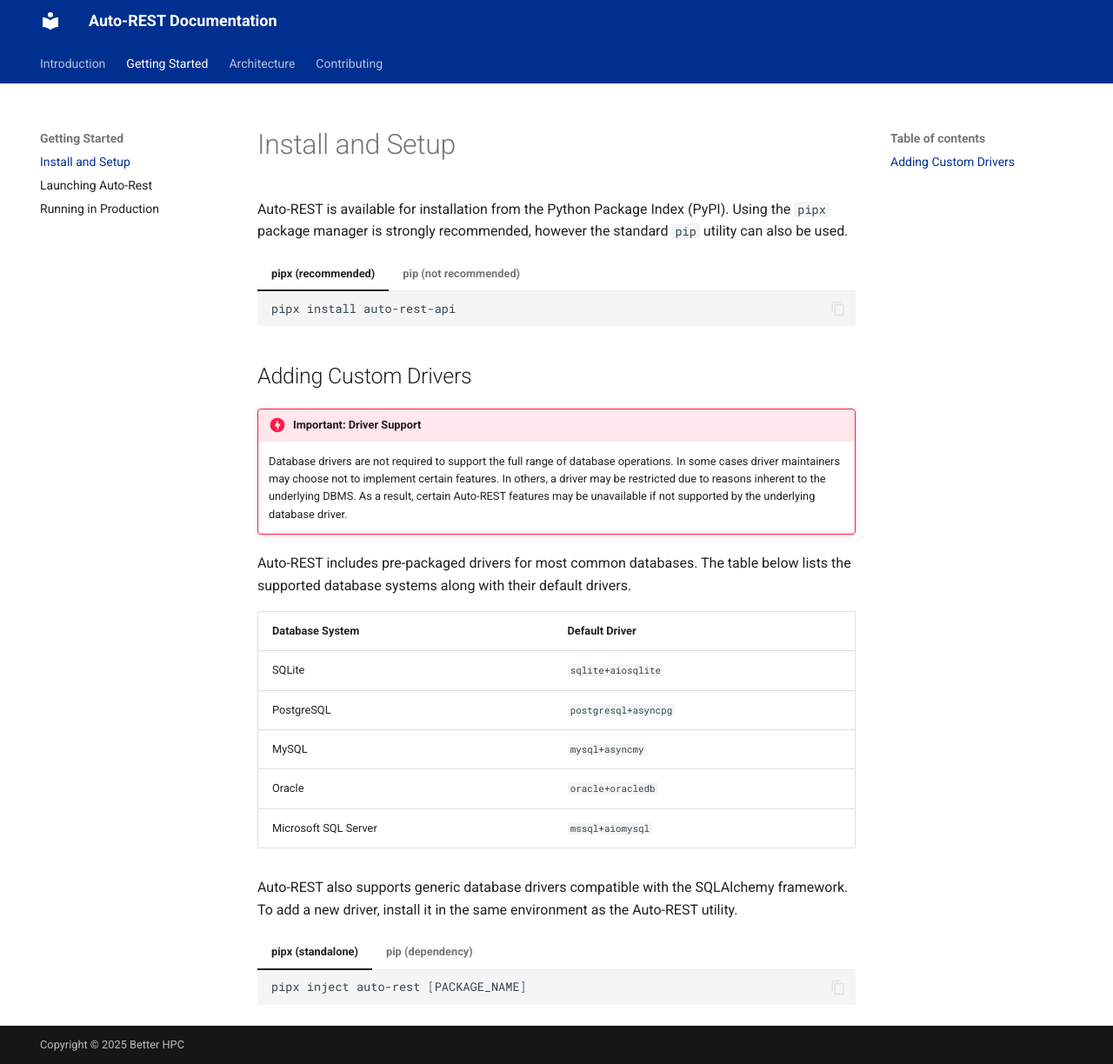
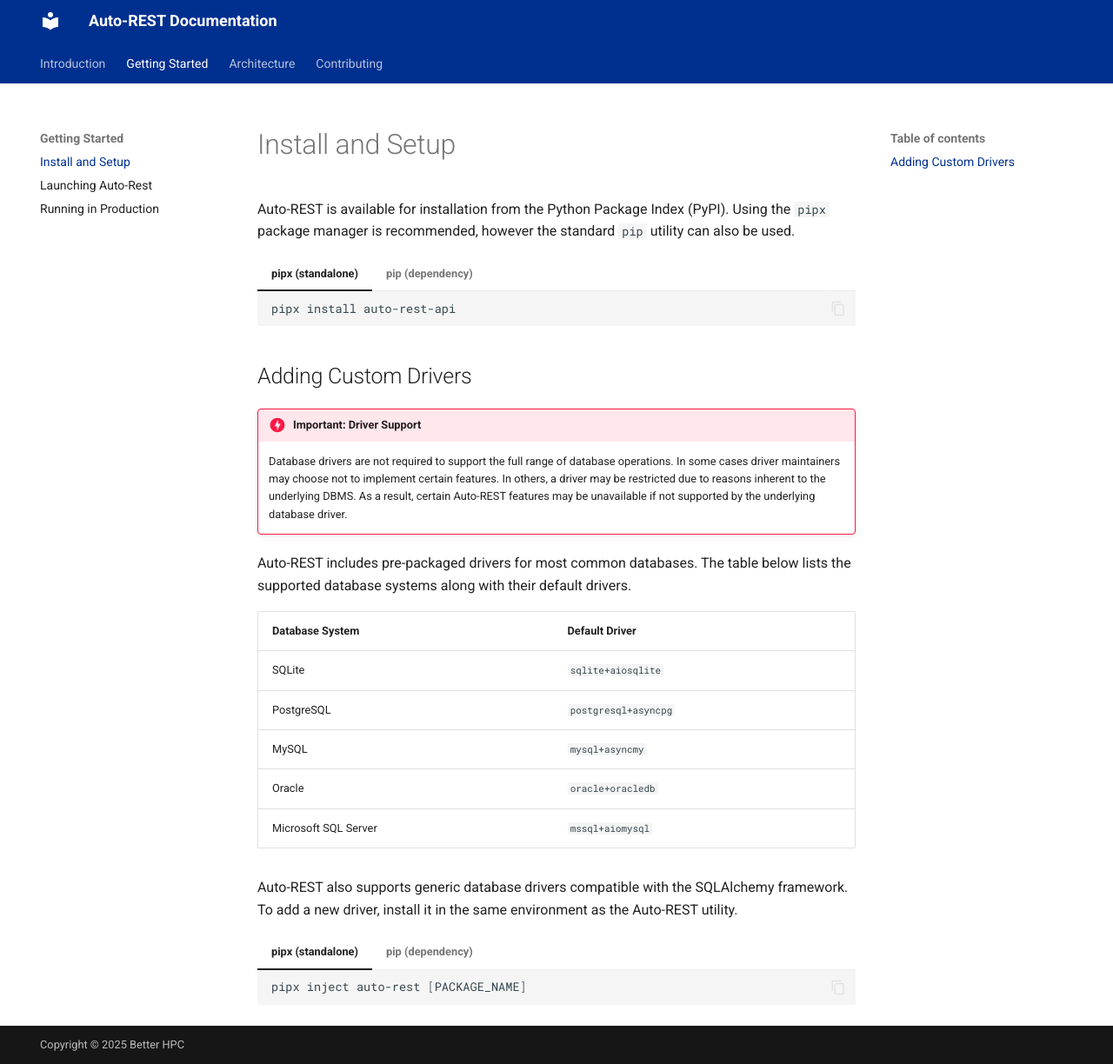
Before and after one commit to Better-HPC/auto-rest, an MkDocs documentation site: the page built from docs/getting_started/install.md, in a window 1280 px wide and 1224 px high. Shown: the whole window at 87% size. Built offline with MkDocs 1.6.1 and Material for MkDocs 9.7.7, drawn with Linux system fonts in a browser that asks for light colours.

Commit message:
Fixes typo in documentation (#106)

````diff
--- a/docs/getting_started/install.md
+++ b/docs/getting_started/install.md
@@ -1,15 +1,15 @@
 # Install and Setup
 
 Auto-REST is available for installation from the Python Package Index (PyPI).
-Using the `pipx` package manager is strongly recommended, however the standard `pip` utility can also be used.
+Using the `pipx` package manager is recommended, however the standard `pip` utility can also be used.
 
-=== "pipx (recommended)"
+=== "pipx (standalone)"
 
     ```shell
     pipx install auto-rest-api
     ```
 
-=== "pip (not recommended)"
+=== "pip (dependency)"
 
     ```shell
     pip install auto-rest-api
````
